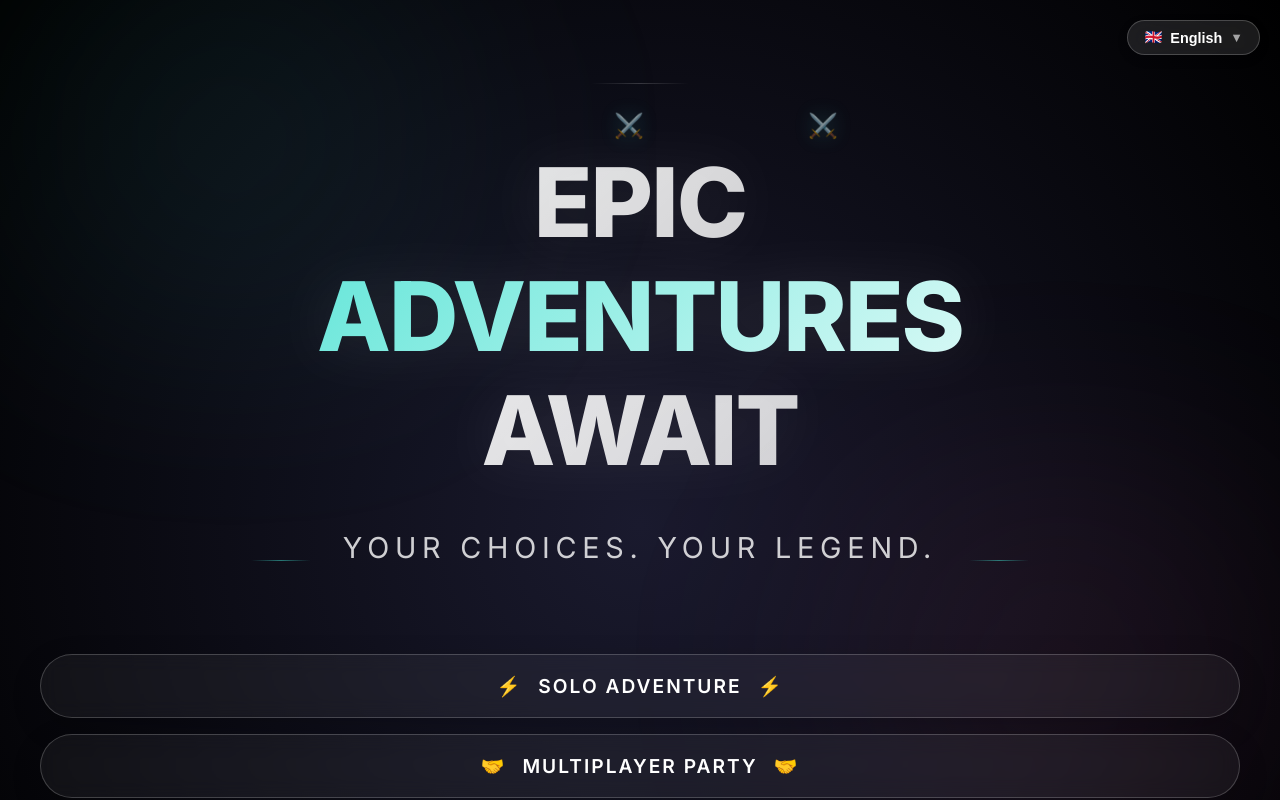
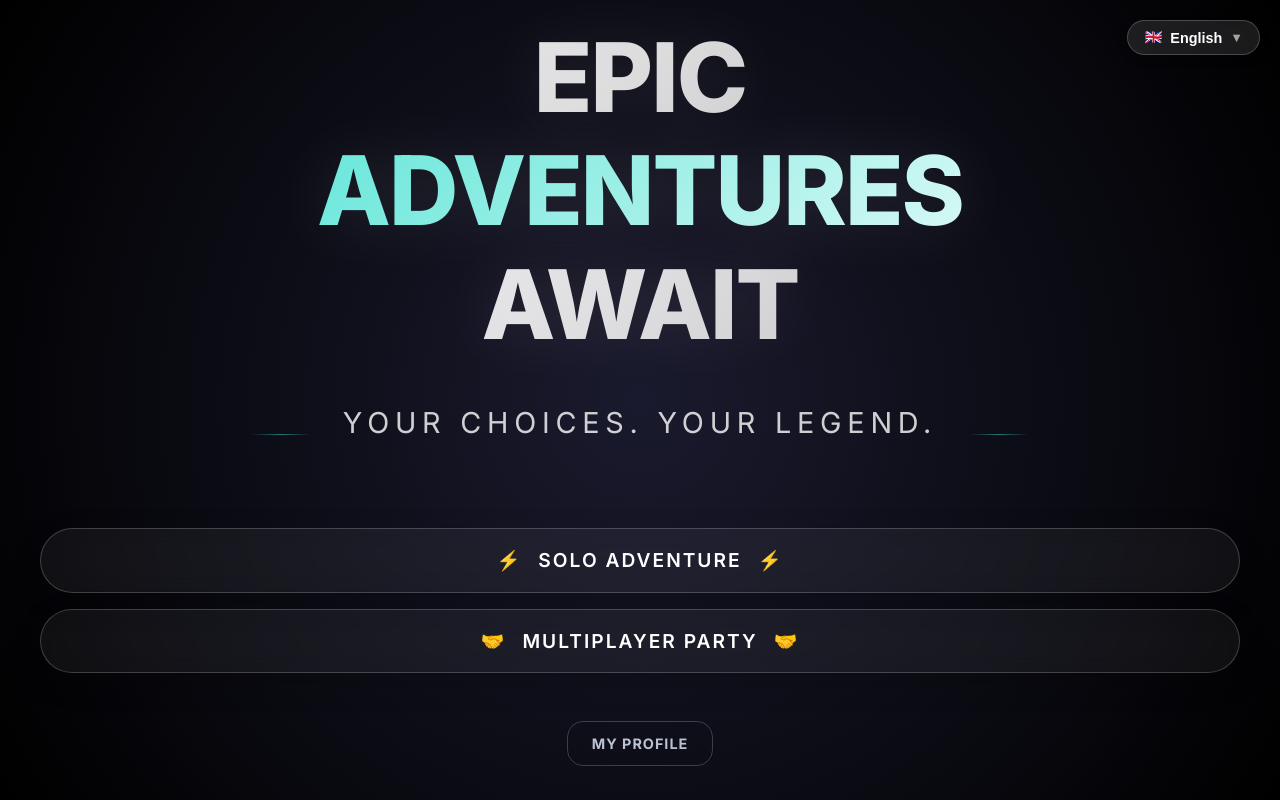
Before and after one commit to Shubhamsp30/ai-cyoa-platform, a Next.js app: page / in a window 1280 px wide. Built offline with nearby package versions, Linux system fonts and the light colour scheme.

Commit message:
Fix: Adjust page layouts to fit screen (100vh) with internal scrolling

```diff
--- a/app/game/stories/stories.module.css
+++ b/app/game/stories/stories.module.css
@@ -1,16 +1,17 @@
 /* Base Layout matching Glass Theme */
 .main {
-    min-height: 100vh;
+    height: 100vh;
     background: radial-gradient(circle at center, #1a1a2e 0%, #000 100%);
     position: relative;
-    overflow-x: hidden;
-    padding: var(--spacing-2xl) 0;
+    overflow: hidden;
     font-family: 'Inter', system-ui, -apple-system, sans-serif;
+    display: flex;
+    flex-direction: column;
 }
 
 /* Glassmorphism Background Elements */
 .bgAnimation {
-    position: fixed;
+    position: absolute;
     top: 0;
     left: 0;
     width: 100%;
@@ -19,175 +20,48 @@
     pointer-events: none;
 }
 
-.bgAnimation::before {
-    content: '';
-    position: absolute;
-    top: -20%;
-    left: -20%;
-    width: 70%;
-    height: 70%;
-    background: radial-gradient(circle, rgba(64, 224, 208, 0.08), transparent 70%);
-    /* Turquoise */
-    filter: blur(80px);
-    animation: float 25s infinite ease-in-out;
-}
-
-.bgAnimation::after {
-    content: '';
-    position: absolute;
-    bottom: -20%;
-    right: -20%;
-    width: 70%;
-    height: 70%;
-    background: radial-gradient(circle, rgba(255, 105, 180, 0.08), transparent 70%);
-    /* Pink */
-    filter: blur(80px);
-    animation: float-reverse 30s infinite ease-in-out;
-}
-
-@keyframes float {
-
-    0%,
-    100% {
-        transform: translate(0, 0);
-    }
-
-    50% {
-        transform: translate(100px, 50px);
-    }
-}
-
-@keyframes float-reverse {
-
-    0%,
-    100% {
-        transform: translate(0, 0);
-    }
-
-    50% {
-        transform: translate(-100px, -50px);
-    }
-}
+/* ... (background animations remain same) ... */
 
 .container {
+    width: 100%;
     max-width: 1400px;
     margin: 0 auto;
-    padding: 0 var(--spacing-lg);
+    padding: var(--spacing-lg);
     position: relative;
     z-index: 1;
+    height: 100%;
+    display: flex;
+    flex-direction: column;
 }
 
 /* Enhanced Header */
 .header {
     text-align: center;
-    margin-bottom: var(--spacing-3xl);
+    margin-bottom: var(--spacing-lg);
     animation: fadeInDown 1.2s cubic-bezier(0.16, 1, 0.3, 1);
     position: relative;
+    flex-shrink: 0;
+    /* Prevent header from shrinking */
 }
 
-.authNav {
-    position: absolute;
-    top: -20px;
-    right: 0;
-    z-index: 10;
-}
+/* ... (rest of header styles) ... */
 
-@media (max-width: 768px) {
-    .authNav {
-        position: static;
-        display: flex;
-        justify-content: center;
-        margin-bottom: 1rem;
-    }
-}
-
-@keyframes fadeInDown {
-    from {
-        opacity: 0;
-        transform: translateY(-40px);
-    }
-
-    to {
-        opacity: 1;
-        transform: translateY(0);
-    }
-}
-
-.decorativeTop {
-    display: flex;
-    align-items: center;
-    justify-content: center;
-    gap: var(--spacing-lg);
-    margin-bottom: var(--spacing-xl);
-    opacity: 0.6;
-}
-
-.ornament {
-    font-size: 1.5rem;
-    color: #40e0d0;
-    filter: drop-shadow(0 0 10px rgba(64, 224, 208, 0.4));
-    animation: float 4s ease-in-out infinite;
-}
-
-@keyframes float {
-
-    0%,
-    100% {
-        transform: translateY(0);
-    }
-
-    50% {
-        transform: translateY(-10px);
-    }
-}
-
-.divider {
-    width: 100px;
-    height: 1px;
-    background: linear-gradient(90deg, transparent, rgba(255, 255, 255, 0.3), transparent);
-}
-
-.mainTitle {
-    font-size: clamp(2.5rem, 6vw, 4.5rem);
-    font-weight: 800;
-    letter-spacing: -0.02em;
-    background: linear-gradient(135deg, #fff 0%, rgba(255, 255, 255, 0.7) 100%);
-    -webkit-background-clip: text;
-    -webkit-text-fill-color: transparent;
-    margin-bottom: var(--spacing-sm);
-    filter: drop-shadow(0 0 30px rgba(255, 255, 255, 0.1));
-}
-
-.taglineContainer {
-    display: flex;
-    align-items: center;
-    justify-content: center;
-    gap: var(--spacing-md);
-    margin-top: var(--spacing-lg);
-}
-
-.taglineLine {
-    width: 60px;
-    height: 1px;
-    background: linear-gradient(90deg, transparent, rgba(64, 224, 208, 0.5), transparent);
-}
-
-.subtitle {
-    font-size: clamp(1rem, 2vw, 1.2rem);
-    font-weight: 400;
-    color: rgba(255, 255, 255, 0.8);
-    letter-spacing: 0.15em;
-    text-transform: uppercase;
-}
-
-/* Enhanced Stories Grid */
+/* Enhanced Stories Grid - SCROLLABLE AREA */
 .storiesGrid {
     display: grid;
-    grid-template-columns: repeat(auto-fill, minmax(400px, 1fr));
-    gap: var(--spacing-2xl);
-    max-width: 1200px;
-    margin: 0 auto;
+    grid-template-columns: repeat(auto-fill, minmax(350px, 1fr));
+    gap: var(--spacing-lg);
+    width: 100%;
     animation: fadeInUp 1.2s cubic-bezier(0.16, 1, 0.3, 1) 0.3s both;
+
+    /* Scrollable Logic */
+    flex: 1;
+    overflow-y: auto;
+    min-height: 0;
+    /* Crucial for nested flex scroll */
+    padding-bottom: 2rem;
+    padding-right: 0.5rem;
+    /* Space for scrollbar */
 }
 
 @keyframes fadeInUp {
--- a/app/page.module.css
+++ b/app/page.module.css
@@ -1,17 +1,21 @@
 /* Base Layout matching Glass Theme */
 .main {
-  min-height: 100vh;
+  height: 100vh;
+  /* Fixed height for screen fit */
+  width: 100%;
   display: flex;
   flex-direction: column;
   background: radial-gradient(circle at center, #1a1a2e 0%, #000 100%);
   position: relative;
-  overflow-x: hidden;
+  overflow: hidden;
+  /* Prevent window scroll */
   font-family: 'Inter', system-ui, -apple-system, sans-serif;
 }
 
 /* Glassmorphism Background Elements */
 .bgAnimation {
-  position: fixed;
+  position: absolute;
+  /* Changed from fixed to absolute inside relative container */
   top: 0;
   left: 0;
   width: 100%;
@@ -20,55 +24,7 @@
   pointer-events: none;
 }
 
-.bgAnimation::before {
-  content: '';
-  position: absolute;
-  top: -20%;
-  left: -20%;
-  width: 70%;
-  height: 70%;
-  background: radial-gradient(circle, rgba(64, 224, 208, 0.08), transparent 70%);
-  /* Turquoise */
-  filter: blur(80px);
-  animation: float 25s infinite ease-in-out;
-}
-
-.bgAnimation::after {
-  content: '';
-  position: absolute;
-  bottom: -20%;
-  right: -20%;
-  width: 70%;
-  height: 70%;
-  background: radial-gradient(circle, rgba(255, 105, 180, 0.08), transparent 70%);
-  /* Pink */
-  filter: blur(80px);
-  animation: float-reverse 30s infinite ease-in-out;
-}
-
-@keyframes float {
-
-  0%,
-  100% {
-    transform: translate(0, 0);
-  }
-
-  50% {
-    transform: translate(100px, 50px);
-  }
-}
-
-@keyframes float-reverse {
-
-  0%,
-  100% {
-    transform: translate(0, 0);
-  }
-
-  50% {
-    transform: translate(-100px, -50px);
-  }
-}
+/* ... background animations ... */
 
 .hero {
   flex: 1;
@@ -77,8 +33,14 @@
   justify-content: center;
   position: relative;
   z-index: 1;
-  padding: var(--spacing-2xl) var(--spacing-lg);
-  min-height: 100vh;
+  padding: var(--spacing-lg);
+  /* Reduced padding */
+  height: 100%;
+  overflow-y: auto;
+  /* Allow internal scroll if needed */
+  scrollbar-width: thin;
+  /* Firefox */
+  scrollbar-color: rgba(255, 255, 255, 0.2) transparent;
 }
 
 .heroContent {
```
